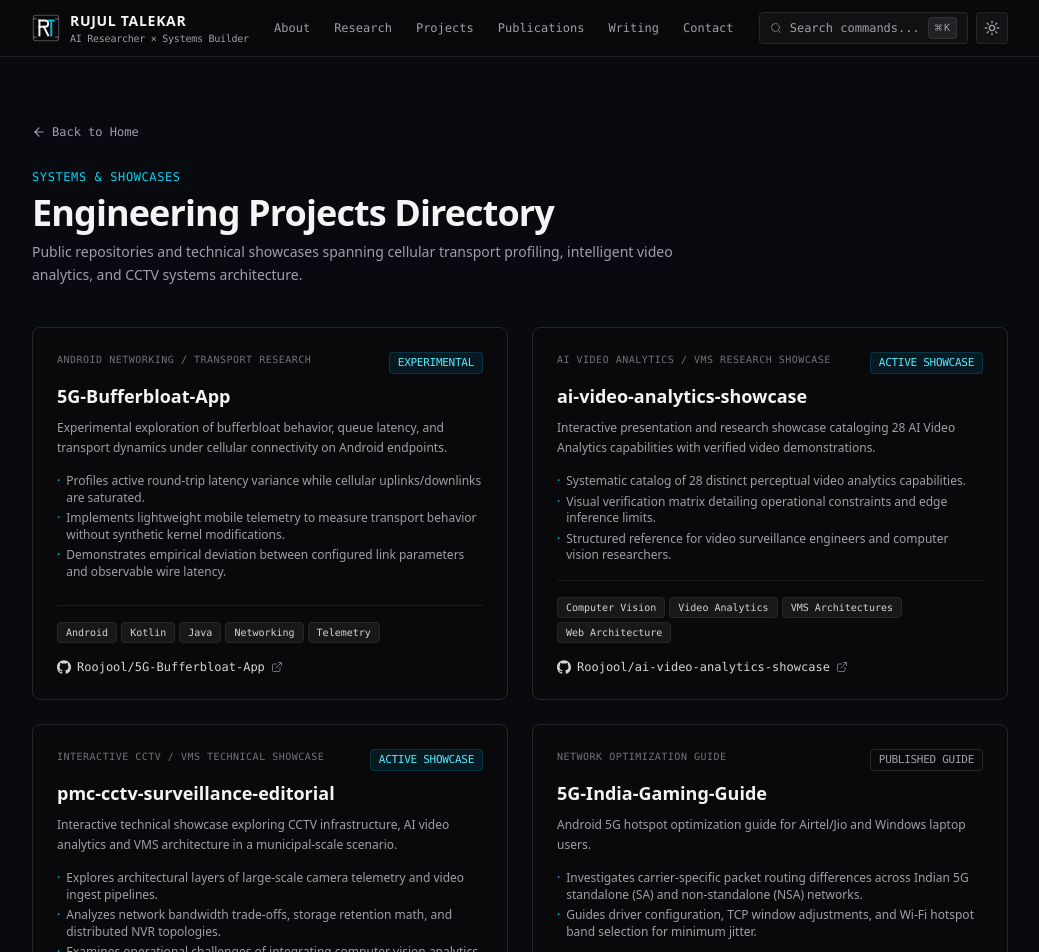
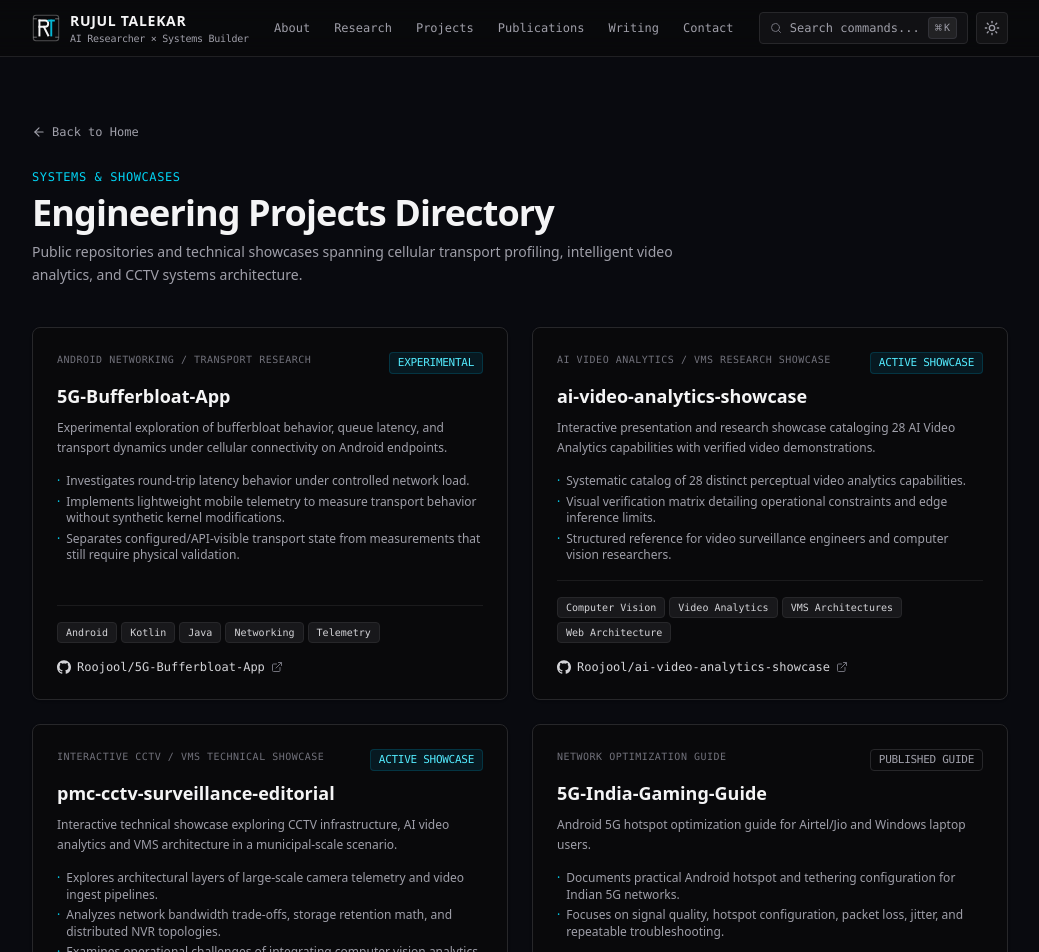
Before and after one commit to Roojool/portfolio, a Next.js app: page /projects in a window 1280 px wide. Shown: the top 952 px of the page, without its empty margins (120-1159 px from the left). Built offline with nearby package versions, Linux system fonts and the light colour scheme.

Commit message:
fix: align portfolio claims and restore CI

```diff
--- a/src/data/profile.ts
+++ b/src/data/profile.ts
@@ -23,7 +23,7 @@ export const profile: Profile = {
     "Computer Engineering undergraduate and researcher working at the intersection of Human-Centered AI, Video Management Systems, edge video analytics, and cellular transport dynamics.",
   bio: [
     "Undergraduate researcher in Computer Engineering at Vishwakarma Institute of Technology (VIT Pune). Currently conducting Human-Centered AI and AI usability research under Prof. Ganesh Bhutkar.",
-    "My work bridges empirical measurement and systems engineering: characterizing cellular bufferbloat on mobile runtimes, synthesizing architectural evidence from 60 VMS research papers, and developing real-time edge computer vision pipelines.",
+    "My work bridges empirical measurement and systems engineering: characterizing cellular bufferbloat on mobile runtimes, synthesizing architectural evidence from 60 VMS research papers, and experimenting with edge computer vision and video analytics pipelines.",
     "Driven by a core methodological principle: Configured State Is Not Wire Behavior. Systems must be characterized through empirical instrumentation, baseline comparisons, and reproducible telemetry rather than declared parameters."
   ],
   principles: [
--- a/src/data/projects.ts
+++ b/src/data/projects.ts
@@ -25,9 +25,9 @@ export const projects: ProjectItem[] = [
     stack: ["Android", "Kotlin", "Java", "Networking", "Telemetry"],
     featured: true,
     highlights: [
-      "Profiles active round-trip latency variance while cellular uplinks/downlinks are saturated.",
+      "Investigates round-trip latency behavior under controlled network load.",
       "Implements lightweight mobile telemetry to measure transport behavior without synthetic kernel modifications.",
-      "Demonstrates empirical deviation between configured link parameters and observable wire latency."
+      "Separates configured/API-visible transport state from measurements that still require physical validation."
     ]
   },
   {
@@ -76,8 +76,8 @@ export const projects: ProjectItem[] = [
     stack: ["Android", "5G Hotspot", "Windows Networking", "Routing Optimization"],
     featured: false,
     highlights: [
-      "Investigates carrier-specific packet routing differences across Indian 5G standalone (SA) and non-standalone (NSA) networks.",
-      "Guides driver configuration, TCP window adjustments, and Wi-Fi hotspot band selection for minimum jitter."
+      "Documents practical Android hotspot and tethering configuration for Indian 5G networks.",
+      "Focuses on signal quality, hotspot configuration, packet loss, jitter, and repeatable troubleshooting."
     ]
   }
 ];
```
